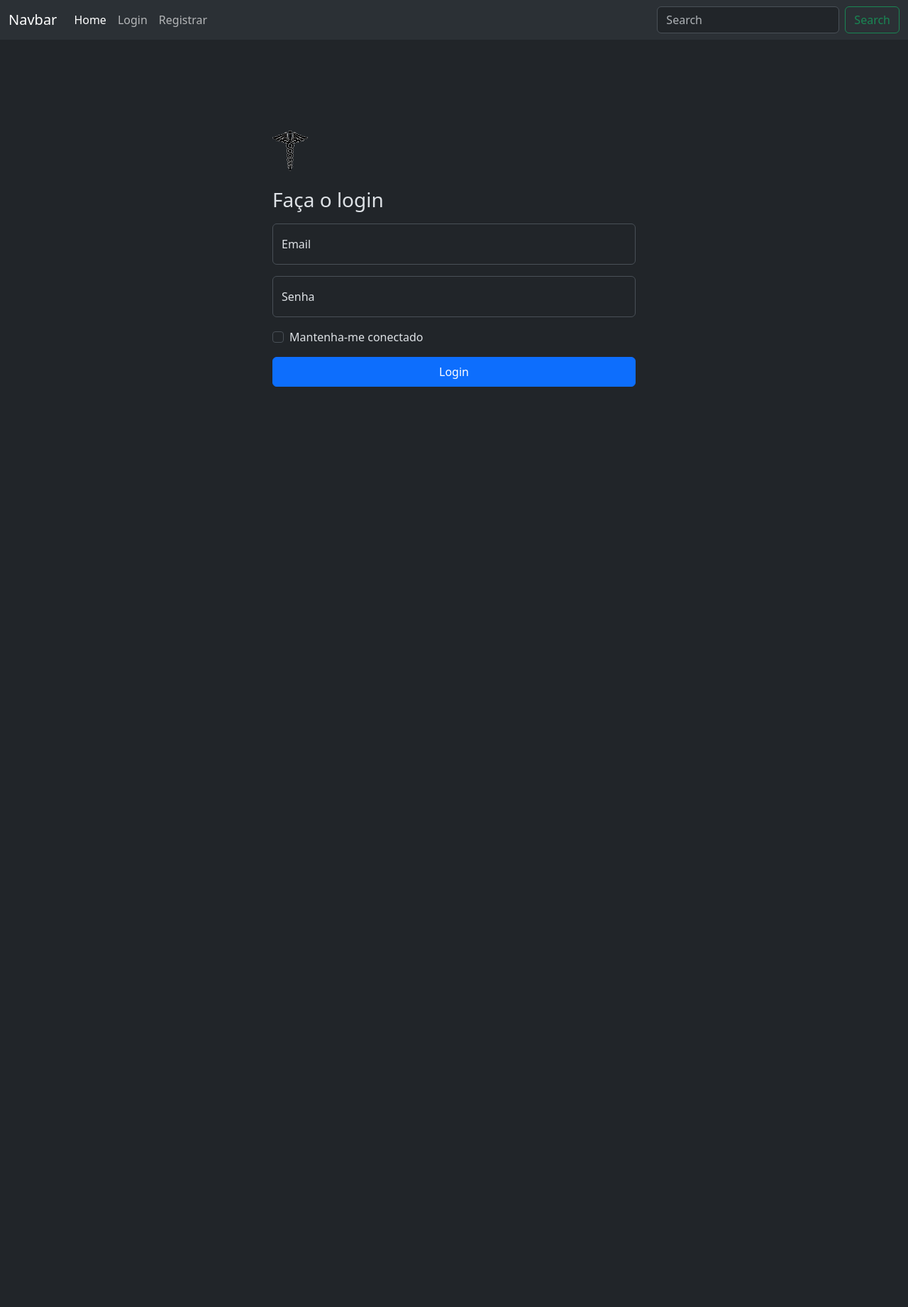
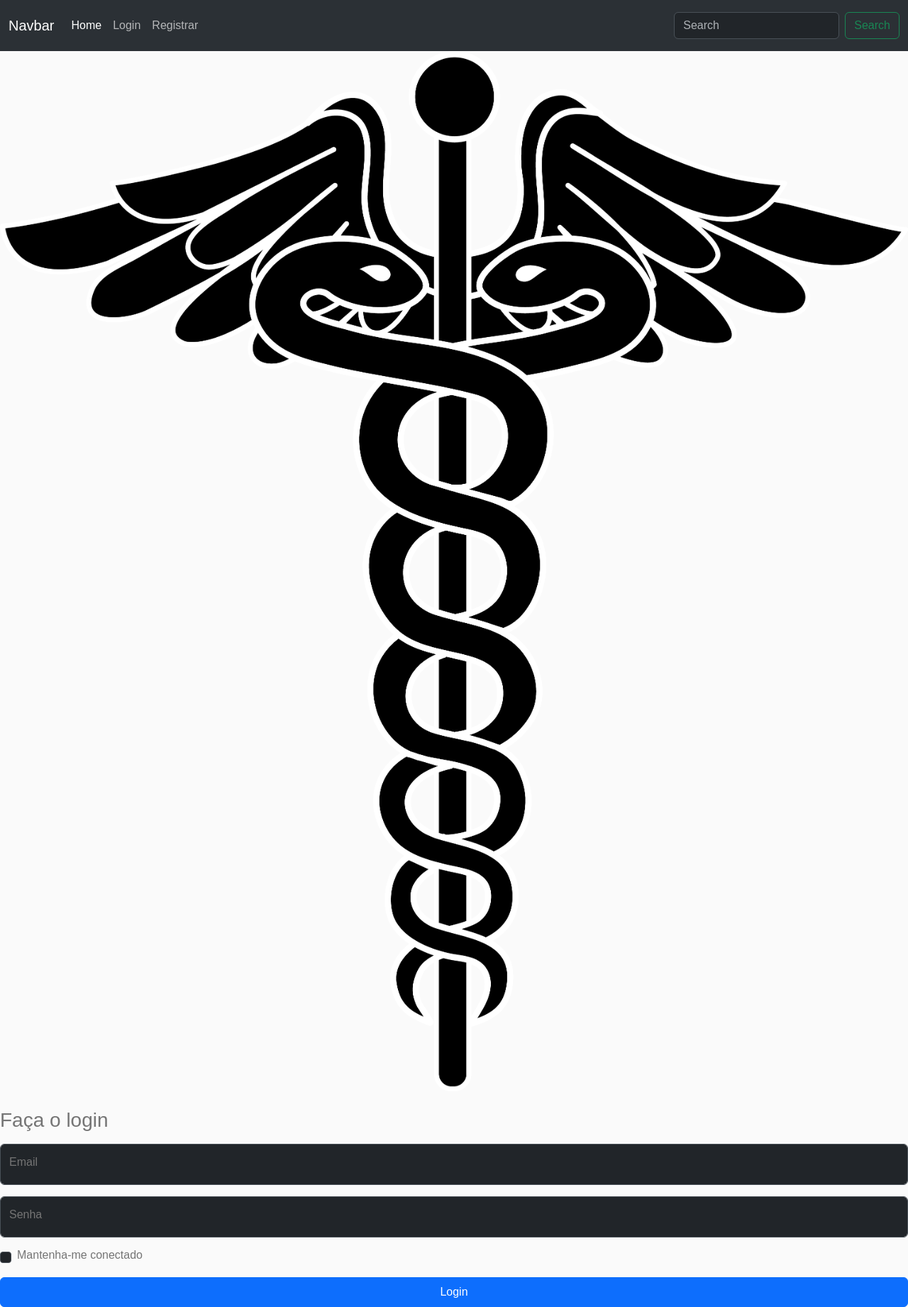
Before and after one commit to jvitor-alol/Saude-Solidaria, a Flask app: page /auth/login in a window 1280 px wide. Shown: the whole page at 71% size. Before the commit the page ends 545 px from the top, so only its background shows below. Run offline with Flask 3, Linux system fonts and the light colour scheme; some libraries are stand-ins or nearby versions.

Commit message:
feat: add main.css

```diff
--- a/src/app/static/css/main.css
+++ b/src/app/static/css/main.css
@@ -1,3 +1,138 @@
-#login-box {
-    padding: 10% 30%;
+/*Reset: tira as configurações padrão html */
+* {
+    margin: 0;
+    padding: 0;
+    box-sizing: border-box;
 }
+
+ul {
+    list-style: none;
+}
+
+a {
+    text-decoration: none;
+}
+
+img {
+    width: 100%;
+    height: auto;
+}
+
+/* Variáveis: facilita mudanças de coisas já feitas */
+:root {
+    --header-height: 4.5rem;
+    --y-padding: 3rem;
+    --x-sm-margin: 10%;
+    --x-md-margin: 30%;
+    --x-lg-margin: 35%;
+    /* Cores: ao mudar o valor 'hue' você altera as cores do site */
+    --hue: 159;
+    --base-color: hsl(var(--hue) 36% 57%);
+    --base-color-second: hsl(var(--hue) 65% 88%);
+    --base-color-alt: hsl(var(--hue) 57% 53%);
+    --title-color: hsl(var(--hue) 41% 10%);
+    --text-color: hsl(0 0% 46%);
+    --text-color-light: hsl(0 0% 98%);
+    --body-color: hsl(0 0% 98%);
+    /* Fontes */
+    --title-font-size: 1.875rem;
+    --subtitle-font-size: 1rem;
+    --title-font: 'Raleway', sans-serif;
+    --body-font: 'Raleway', sans-serif;
+}
+
+/* Padrões */
+html {
+    scroll-behavior: smooth;
+}
+
+body {
+    font: 400 1rem var(--body-font);
+    color: var(--text-color);
+    background: var(--body-color);
+    -webkit-font-smoothing: antialiased;
+}
+
+.title {
+    font: 700 var(--title-font-size) var(--title-font);
+    color: var(--title-color);
+    -webkit-font-smoothing: auto;
+}
+
+.button {
+    background-color: var(--base-color);
+    color: var(--text-color-light);
+    height: 3.5rem;
+    display: inline-flex;
+    align-items: center;
+    padding: 0 2rem;
+    border-radius: 0.25rem;
+    font: 500 1rem var(--body-font);
+    transition: background 0.3s;
+}
+
+.button:hover {
+    background: var(--base-color-alt);
+}
+
+/* Header e menu */
+#header {
+    border-bottom: 1px solid #e4e4e4;
+    margin-bottom: 2rem;
+    display: flex;
+
+    position: fixed;
+    top: 0;
+    left: 0;
+    z-index: 100;
+    background-color: var(--body-color);
+    width: 100%;
+}
+
+#header.scroll {
+    box-shadow: 0px 0px 12px rgba(0, 0, 0, 0.3);
+}
+
+.logo {
+    font: 700 1.31rem var(--title-font);
+    color: var(--title-color);
+}
+
+nav {
+    height: var(--header-height);
+    display: flex;
+    align-items: center;
+    justify-content: space-between;
+    width: 100%;
+}
+
+.menu-icon {
+    width: 1.5rem;
+}
+
+/* Página login */
+
+.login {
+    margin-top: var(--header-height);
+    padding-top: var(--y-padding);
+    margin-left: var(--x-sm-margin);
+    margin-right: var(--x-sm-margin);
+}
+
+@media (min-width: 760px) {
+    .login {
+        margin-left: var(--x-md-margin);
+        margin-right: var(--x-md-margin);
+    }
+}
+
+@media (min-width: 1200px) {
+    .login {
+        margin-left: var(--x-lg-margin);
+        margin-right: var(--x-lg-margin);
+    }
+}
+
+.log-space {
+    padding-bottom: 1rem;
+}
```
